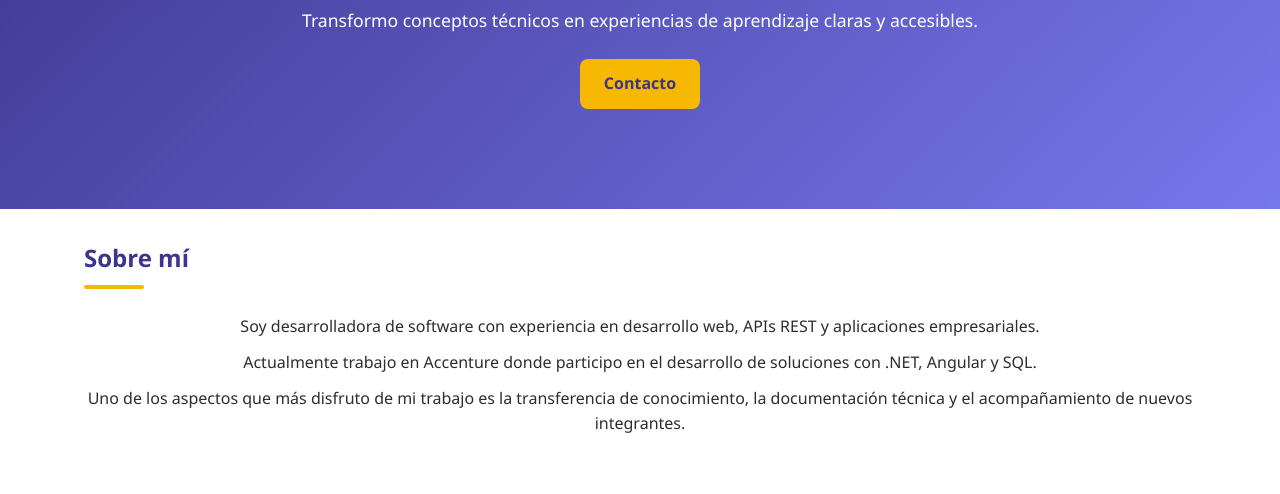
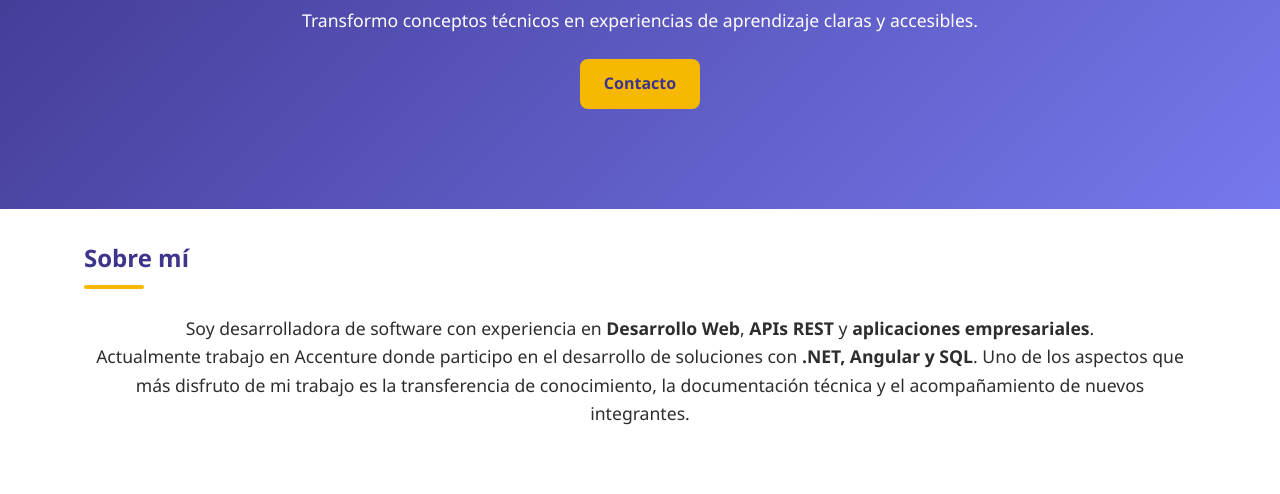
Before and after one commit to Yenny-1301/portfolio, a plain HTML site: page index.html in a window 1280 px wide. Shown: the part 244-738 px from the top of the page. Drawn offline with Linux system fonts and the light colour scheme.

Commit message:
actualizacion de sobre mi

```diff
--- a/index.html
+++ b/index.html
@@ -40,15 +40,9 @@
     <div class="container">
         <h2>Sobre mí</h2>
         <p>
-            Soy desarrolladora de software con experiencia en desarrollo web, APIs REST y aplicaciones empresariales.
-        </p>
-
-        <p>
-            Actualmente trabajo en Accenture donde participo en el desarrollo de soluciones con .NET, Angular y SQL.
-        </p>
-
-        <p>
-            Uno de los aspectos que más disfruto de mi trabajo es la transferencia de conocimiento, la documentación técnica y el acompañamiento de nuevos integrantes.
+            Soy desarrolladora de software con experiencia en <b>Desarrollo Web</b>, <b>APIs REST</b> y <b>aplicaciones empresariales</b>.
+            <br>
+            Actualmente trabajo en Accenture donde participo en el desarrollo de soluciones con <b>.NET, Angular y SQL</b>. Uno de los aspectos que más disfruto de mi trabajo es la transferencia de conocimiento, la documentación técnica y el acompañamiento de nuevos integrantes.
         </p>
     </div>
 </section>
--- a/styles.css
+++ b/styles.css
@@ -273,6 +273,7 @@ nav a.active {
 /* SOBRE MI*/
 
 #sobre-mi .container p{
+    font-size:1.1rem;
     text-align:center;
 }
 
```
